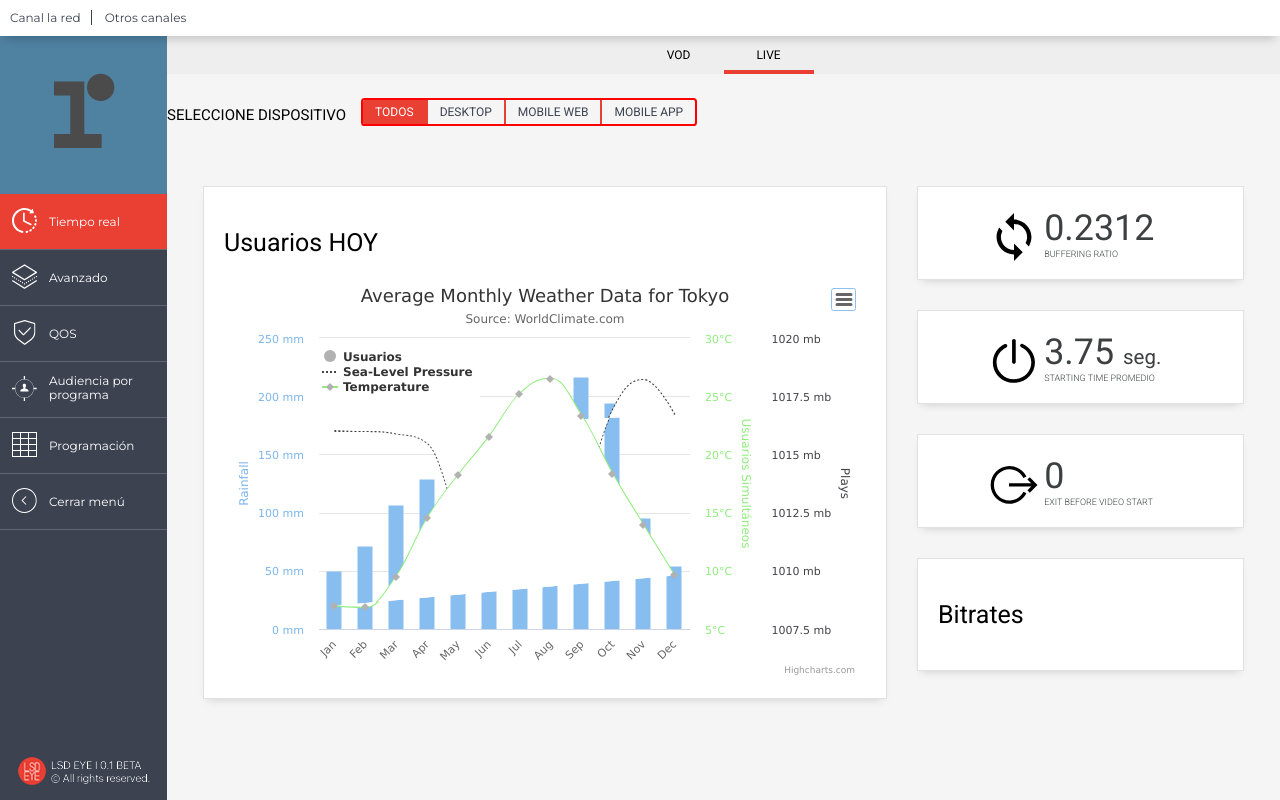
After one commit to AbdalaGabriel/LSD-EYE, a PHP site: page /qos.php in a window 1280 px wide. The commit adds this page. Run offline with PHP 8.4, Linux system fonts and the light colour scheme; some libraries are stand-ins or nearby versions.

Commit message:
v 1.1.3++
asd

```diff
--- /dev/null
+++ b/qos.php
@@ -0,0 +1,265 @@
+
+<!doctype html>
+<html lang="es">
+<head>
+	<meta charset="utf-8" />
+
+	<link rel="apple-touch-icon" sizes="76x76" href="assets/img/apple-icon.png">
+	<link rel="icon" type="image/png" href="assets/img/favicon.png">
+
+	<link rel="stylesheet" href="style/bootstrap/bootstrap.css">
+
+	<link href="https://fonts.googleapis.com/css?family=Montserrat:300,300i,400,400i,500,500i,600,600i,700,700i" rel="stylesheet">
+
+	<link href="https://fonts.googleapis.com/css?family=Roboto:300,400,500,700" rel="stylesheet">
+
+
+	<link rel="stylesheet" type="text/css" href="style/global.css">
+	<link rel="stylesheet" type="text/css" href="style/header.css">
+	<link rel="stylesheet" type="text/css" href="style/lateral-bar.css">
+	<link rel="stylesheet" type="text/css" href="style/main.css">
+	<link rel="stylesheet" type="text/css" href="style/graphics.css">
+	<link rel="stylesheet" type="text/css" href="style/advanced.css">
+	<meta http-equiv="X-UA-Compatible" content="IE=edge,chrome=1" />
+	<link rel="stylesheet" type="text/css" href="style/responsive.css">
+	<title>LSD EYE - Plataforma de videos</title>
+
+	<meta content='width=device-width, initial-scale=1.0, maximum-scale=1.0, user-scalable=0' name='viewport' />
+
+	<script src="https://ajax.googleapis.com/ajax/libs/jquery/3.1.1/jquery.min.js"></script>
+	<script src="https://code.highcharts.com/stock/highstock.js"></script>
+	<script src="https://code.highcharts.com/stock/modules/exporting.js"></script>
+
+
+
+
+</head>
+
+<body>
+
+	<!-- HEADER -->
+	<?php include 'templates/header.php'; ?>
+
+	<!--LATERAL BAR -->
+
+	<?php include 'templates/lateral-bar.php'; ?>
+
+
+	<main id="main-content" class="advanced">
+		<header>
+			<nav>
+				<ul>
+					<li><a href="#">Vod</a></li>
+					<li><a class="active" href="#">Live</a></li>
+				</ul>
+			</nav>
+		</header>
+
+		<div id="main-container">
+		<div class="tabs-container tabs-centered">
+							<h3 class="hint">Seleccione dispositivo</h3>
+							<div class="tabs">
+								<a href="#" class="tab active">Todos</a>
+								<a href="#" class="tab">Desktop</a>
+								<a href="#" class="tab">Mobile Web</a>
+								<a href="#" class="tab">Mobile App</a>
+							</div>
+						</div>
+
+			<div class="row">
+				<div class="col-sm-12 col-md-12 col-lg-8 start-collumn">
+
+
+
+					<div class="panel">
+						<h2 class="panel-title real-time-graphic">
+							Usuarios HOY
+						</h2>
+
+						<!-- Paneles numericos -->
+						<div id="bars-graphic" class="users-today-graphic"></div>
+
+					</div>
+
+				</div>
+
+				<div class="col-sm-12 col-md-12 col-lg-4 end-collumn">
+
+					<div class="row reset-padding">
+						<div class="panel full-number-panel">
+							<a href="#" class="info" data-placement="left" data-toggle="tooltip" title="Lorem Ipsum sit dolor amet commet"></a>
+
+							<div class="full-number-panel-container ">
+								<img src="img/svg-icons/reload.svg" class="icon" alt="">
+								<div class="info-container">
+									<h2 class="number">0.2312</h2>
+									<h3 class="number-label">Buffering Ratio</h3>
+								</div>
+							</div>
+						</div>
+
+						<div class="panel full-number-panel">
+							<a href="#" class="info" data-placement="left" data-toggle="tooltip" title="Lorem Ipsum sit dolor amet commet"></a>
+
+							<div class="full-number-panel-container ">
+								<img src="img/svg-icons/power.svg" class="icon" alt="">
+								<div class="info-container">
+									<h2 class="number">3.75 <span class="seg">seg.</span></h2>
+									<h3 class="number-label">Starting Time Promedio</h3>
+								</div>
+							</div>
+
+						</div>
+
+						<div class="panel full-number-panel ">
+							<a href="#" class="info" data-placement="left" data-toggle="tooltip" title="Lorem Ipsum sit dolor amet commet"></a>
+
+							<div class="full-number-panel-container ">
+								<img src="img/svg-icons/exit.svg" class="icon" alt="">
+								<div class="info-container">
+									<h2 class="number">0</h2>
+									<h3 class="number-label">Exit Before Video Start</h3>
+								</div>
+							</div>
+
+						</div>
+
+					</div>
+					<div class="panel">
+						<h2 class="panel-title real-time-graphic">
+							Bitrates
+						</h2>
+
+
+
+					</div>
+
+
+				</div>
+			</div>
+
+		</div>
+
+	</main>
+
+</body>
+<script src="js/tether.js"></script>
+<script src="js/bootstrap.min.js"></script>
+<script src="js/functions.js"></script>
+<script>
+	$(function () {
+		$('[data-toggle="tooltip"]').tooltip();
+
+		Highcharts.chart('bars-graphic', {
+			chart: {
+				zoomType: 'xy'
+			},
+			title: {
+				text: 'Average Monthly Weather Data for Tokyo'
+			},
+			subtitle: {
+				text: 'Source: WorldClimate.com'
+			},
+			xAxis: [{
+				categories: ['Jan', 'Feb', 'Mar', 'Apr', 'May', 'Jun',
+				'Jul', 'Aug', 'Sep', 'Oct', 'Nov', 'Dec'],
+				crosshair: true
+			}],
+    yAxis: [{ // Primary yAxis
+    	labels: {
+    		format: '{value}°C',
+    		style: {
+    			color: Highcharts.getOptions().colors[2]
+    		}
+    	},
+    	title: {
+    		text: 'Usuarios Simultáneos',
+    		style: {
+    			color: Highcharts.getOptions().colors[2]
+    		}
+    	},
+    	opposite: true
+
+    }, { // Secondary yAxis
+    	gridLineWidth: 0,
+    	title: {
+    		text: 'Rainfall',
+    		style: {
+    			color: Highcharts.getOptions().colors[0]
+    		}
+    	},
+    	labels: {
+    		format: '{value} mm',
+    		style: {
+    			color: Highcharts.getOptions().colors[0]
+    		}
+    	}
+
+    }, { // Tertiary yAxis
+    	gridLineWidth: 0,
+    	title: {
+    		text: 'Plays',
+    		style: {
+    			color: Highcharts.getOptions().colors[1]
+    		}
+    	},
+    	labels: {
+    		format: '{value} mb',
+    		style: {
+    			color: Highcharts.getOptions().colors[1]
+    		}
+    	},
+    	opposite: true
+    }],
+    tooltip: {
+    	shared: true
+    },
+    legend: {
+    	layout: 'vertical',
+    	align: 'left',
+    	x: 80,
+    	verticalAlign: 'top',
+    	y: 55,
+    	floating: true,
+    	backgroundColor: (Highcharts.theme && Highcharts.theme.legendBackgroundColor) || '#FFFFFF'
+    },
+    series: [{
+    	name: 'Usuarios',
+    	type: 'column',
+    	yAxis: 1,
+    	data: [49.9, 71.5, 106.4, 129.2, 144.0, 176.0, 135.6, 148.5, 216.4, 194.1, 95.6, 54.4],
+    	tooltip: {
+    		valueSuffix: ' mm'
+    	}
+
+    }, {
+    	name: 'Sea-Level Pressure',
+    	type: 'spline',
+    	yAxis: 2,
+    	data: [1016, 1016, 1015.9, 1015.5, 1012.3, 1009.5, 1009.6, 1010.2, 1013.1, 1016.9, 1018.2, 1016.7],
+    	marker: {
+    		enabled: false
+    	},
+    	dashStyle: 'shortdot',
+    	tooltip: {
+    		valueSuffix: ' mb'
+    	}
+
+    }, {
+    	name: 'Temperature',
+    	type: 'spline',
+    	data: [7.0, 6.9, 9.5, 14.5, 18.2, 21.5, 25.2, 26.5, 23.3, 18.3, 13.9, 9.6],
+    	tooltip: {
+    		valueSuffix: ' °C'
+    	}
+    }]
+});
+
+
+	});
+
+
+
+
+</script>
+</html>
--- a/style/advanced.css
+++ b/style/advanced.css
@@ -20,10 +20,34 @@
     margin: 0 .5vw 0 0 ;
 }
 
+.full-number-panel-container{
+      max-width: 15em;
+    margin: 0 auto;
+}
+.full-number-panel-container .icon{
+    display: block;
+    width: 3.7vw;
+
+    float: left;
+    margin: .5vw .5vw 0 0;
+}
+
+.full-number-panel-container .info-container .number {
+    margin: 0;
+    font-size: 2.8vw;
+    font-weight: 400;
+    color: #3c4040;
+    font-family: Roboto;
+}
+
+
 .number-panel-container .info-container{
     float:left;
 }
 
+.full-number-panel-container .info-container .number .seg{
+  font-size: 1.6vw;
+}
 .info-container .number{
      margin: 0;
     font-size: 1.8vw;
```
Also changed, not shown: style/responsive.css (+46 -3 lines), img/svg-icons/exit.svg (added), img/svg-icons/power.svg (added), img/svg-icons/reload.svg (added).
